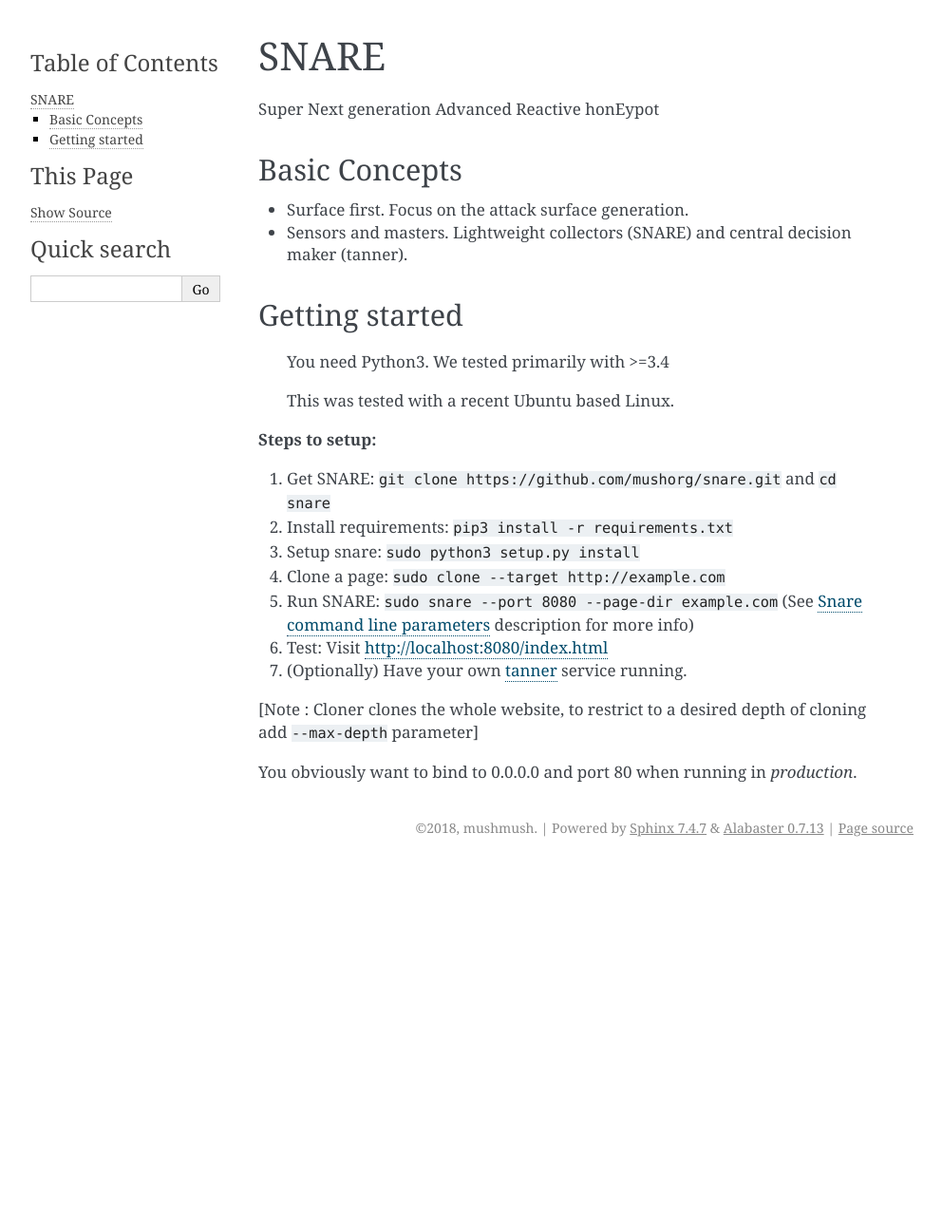
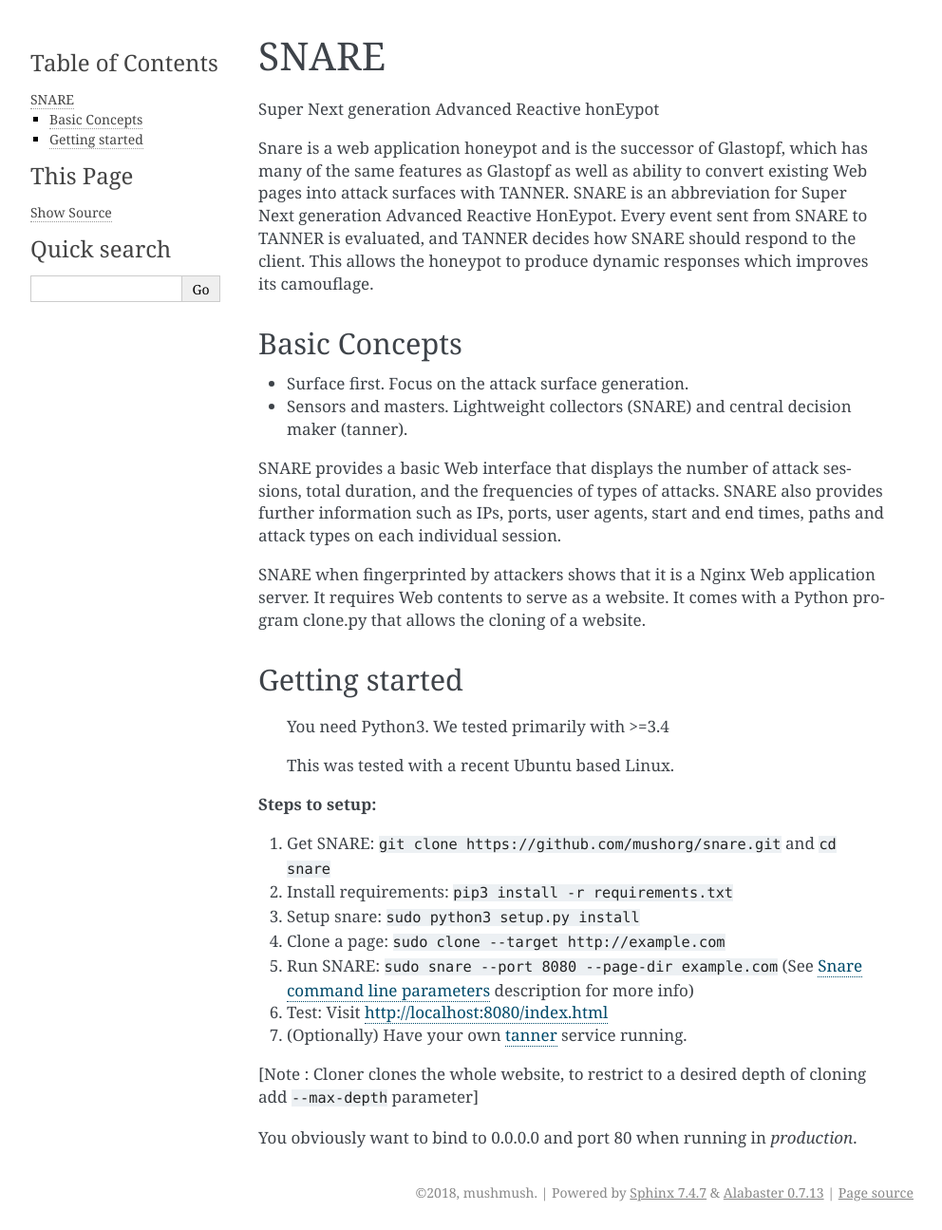
Before and after one commit to mushorg/snare, a Sphinx documentation site: the page built from docs/quick-start.rst, in a window 1280 px wide. Shown: the whole page at 95% size, without its empty margins (148-1140 px from the left). Built offline with Sphinx 7.4.7, drawn with Linux system fonts in a browser that asks for light colours; before the commit the page ends 911 px from its top, so only the background shows below that.

Commit message:
adding introduction and some concept

```diff
--- a/docs/quick-start.rst
+++ b/docs/quick-start.rst
@@ -2,6 +2,12 @@
 =====
 
 Super Next generation Advanced Reactive honEypot
+
+Snare is a web application honeypot and is the successor of Glastopf, which has many of the same
+features as Glastopf as well as ability to convert existing Web pages into attack surfaces with TANNER.
+SNARE is an abbreviation for Super Next generation Advanced Reactive HonEypot. Every event sent from
+SNARE to TANNER is evaluated, and TANNER decides how SNARE should respond to the client. This allows
+the honeypot to produce dynamic responses which improves its camouflage.
 
 Basic Concepts
 """"""""""""""
@@ -9,6 +15,13 @@
 * Surface first. Focus on the attack surface generation.
 * Sensors and masters. Lightweight collectors (SNARE) and central decision maker (tanner).
 
+SNARE provides a basic Web interface that displays the number of attack sessions, total duration,
+and the frequencies of types of attacks. SNARE also provides further information such as IPs,
+ports, user agents, start and end times, paths and attack types on each individual session.
+
+SNARE when fingerprinted by attackers shows that it is a Nginx Web application server.  It requires
+Web contents to serve as a website. It comes with a Python program clone.py that allows the cloning
+of a website.
 
 Getting started
 """""""""""""""
```
